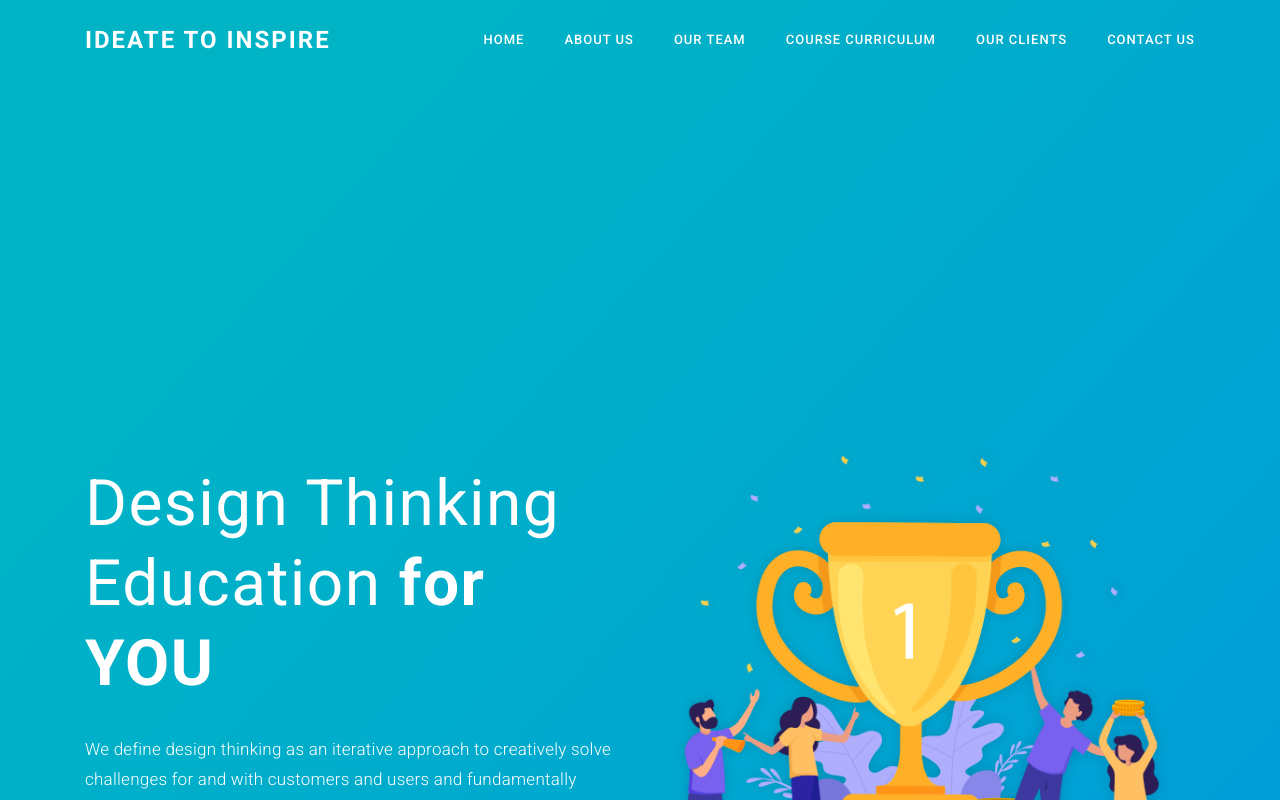
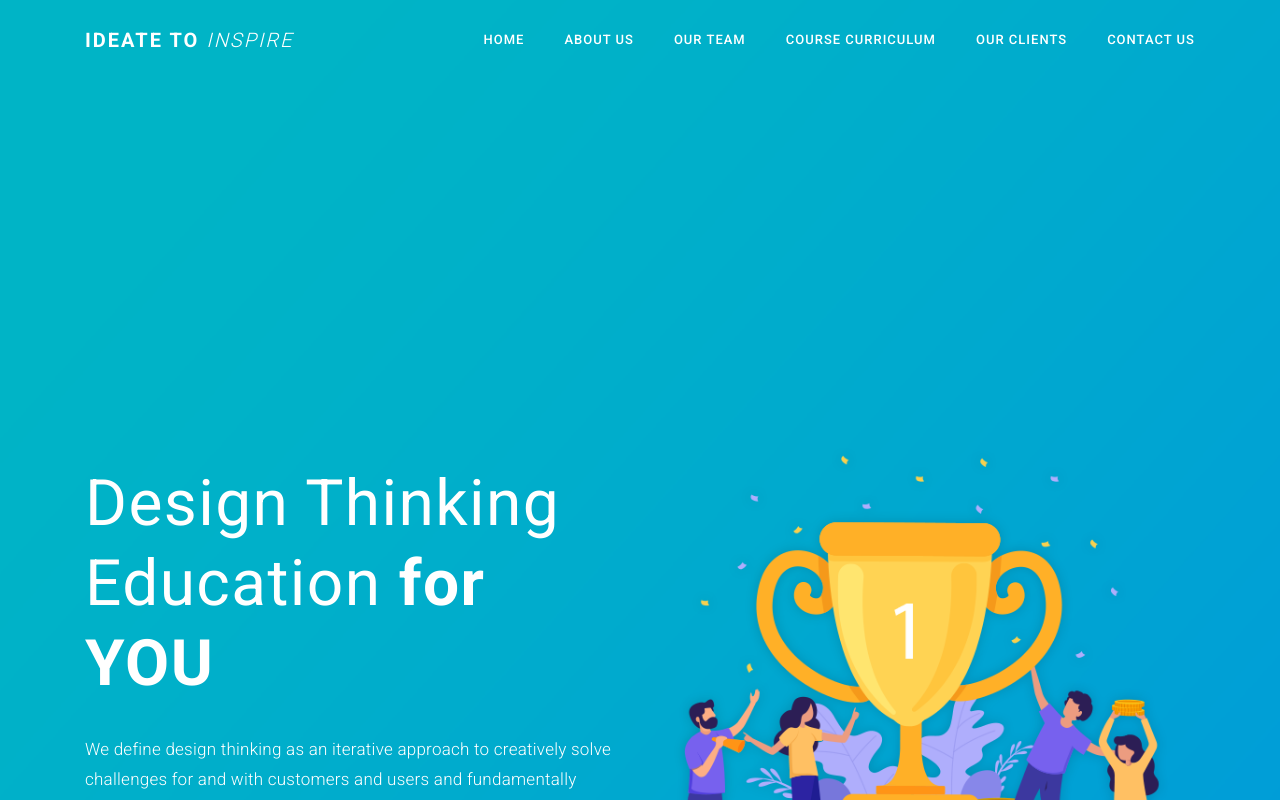
Before and after one commit to ideatetoinspire/ideatetoinspire.github.io, a plain HTML site: page index.html in a window 1280 px wide. Shown: the top 800 px of the page. Drawn offline with Linux system fonts and the light colour scheme.

Commit message:
CSS changes and new logo

```diff
--- a/assets/css/templatemo-art-factory.css
+++ b/assets/css/templatemo-art-factory.css
@@ -338,10 +338,15 @@ header
   background: transparent;
 }
 
+.header-area .main-nav .logo-word {
+  font-weight: 300;
+  font-style: italic;
+}
+
 .header-area .main-nav .logo {
   line-height: 80px;
   color: #fff;
-  font-size: 24px;
+  font-size: 20px;
   font-weight: 700;
   text-transform: uppercase;
   letter-spacing: 2px;
```
